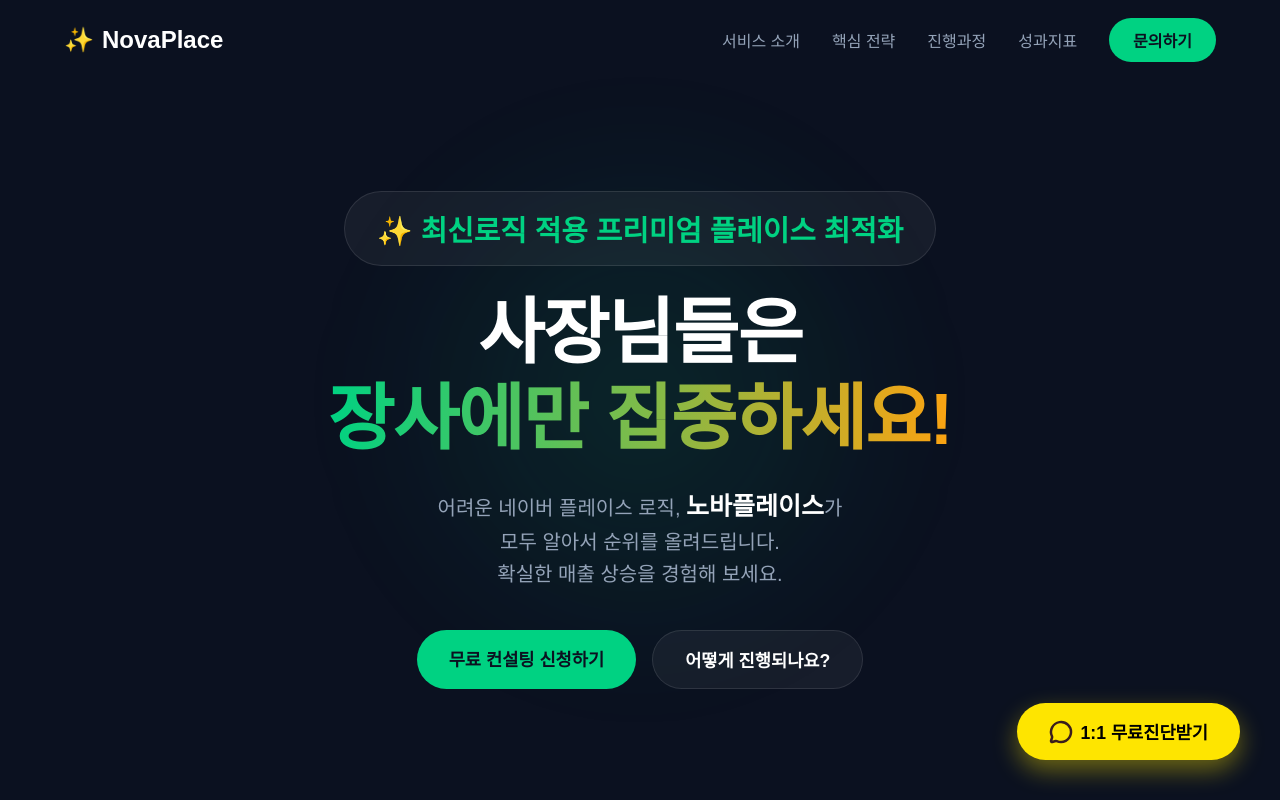
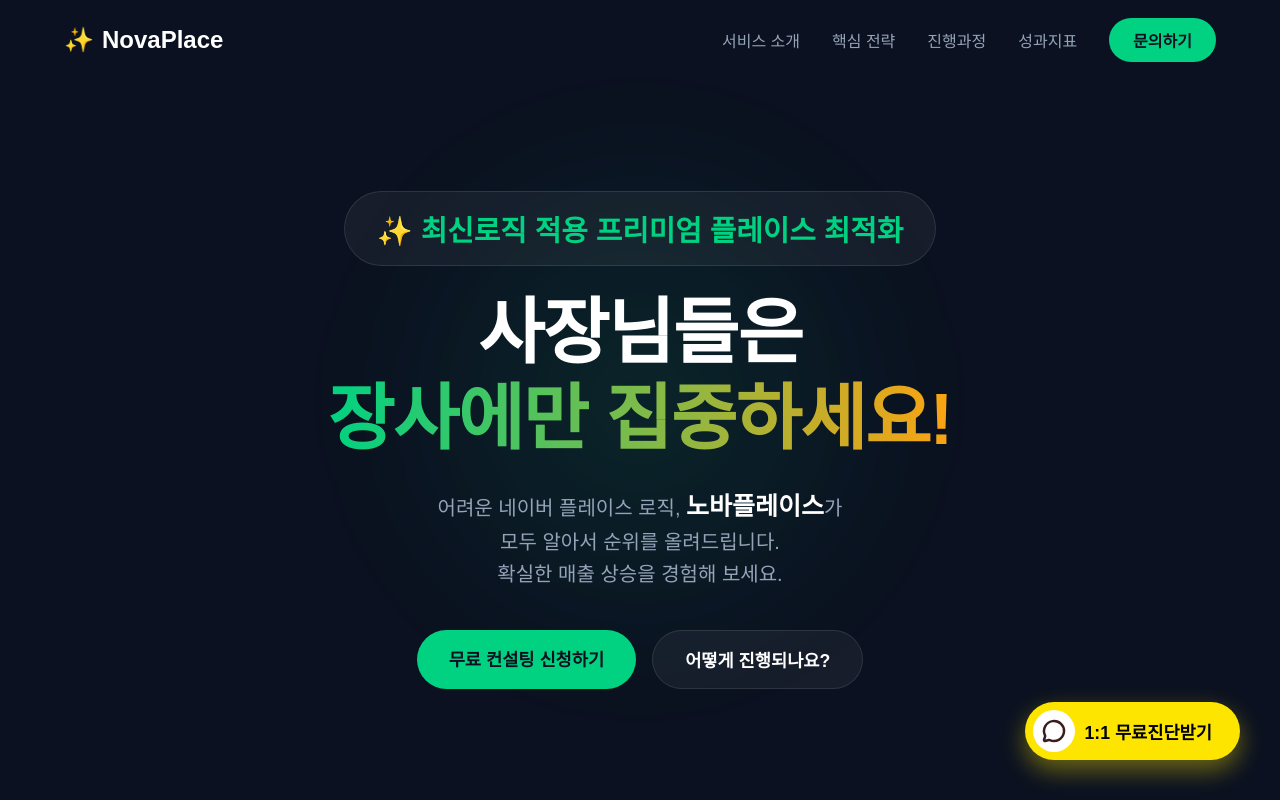
Before and after one commit to seungjae8815-stack/novaplace, a Next.js app: page / in a window 1280 px wide. Shown: the top 800 px of the page. Built offline with nearby package versions, Linux system fonts and the light colour scheme; a web font is replaced by a local one.

Commit message:
style: 우측 하단 플로팅 버튼 내 흰색 말풍선 디자인 복구 및 녹색버튼과 높이 동일하게 최적화

```diff
--- a/src/components/FloatingBtn.module.css
+++ b/src/components/FloatingBtn.module.css
@@ -9,10 +9,10 @@
   display: flex;
   align-items: center;
   justify-content: center;
-  gap: 8px;
+  gap: 10px;
   background: #fee500;
   border-radius: 999px;
-  padding: 16px 32px;
+  padding: 8px 28px 8px 8px; /* 42px icon + 16px padding = 58px height */
   box-shadow: 0 10px 25px rgba(254, 229, 0, 0.4);
   transition: transform 0.3s ease;
   color: #000;
@@ -24,6 +24,10 @@
 }
 
 .iconBox {
+  width: 42px;
+  height: 42px;
+  background: #fff;
+  border-radius: 50%;
   display: flex;
   align-items: center;
   justify-content: center;
@@ -41,6 +45,6 @@
     left: 24px;
   }
   .btn {
-    padding: 16px 32px;
+    padding: 8px 28px 8px 8px;
   }
 }
```
